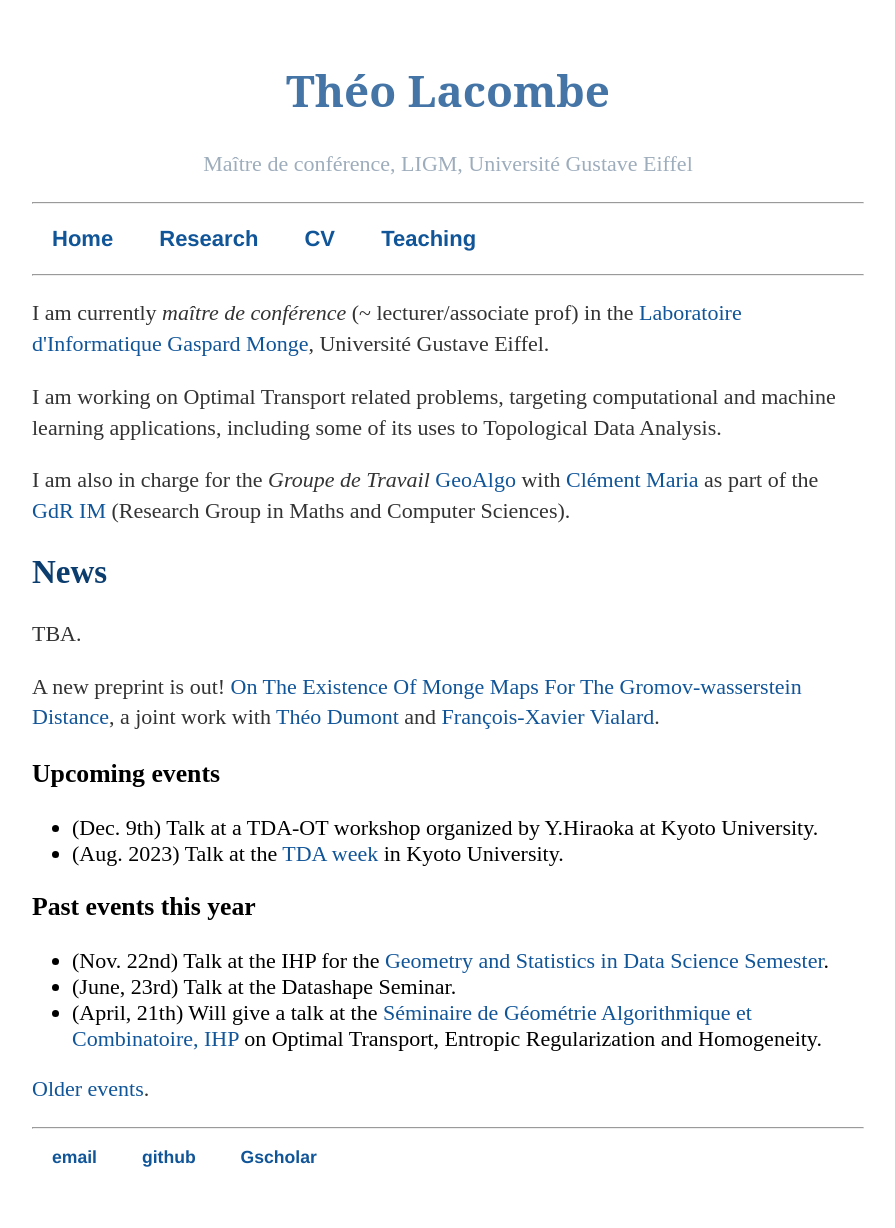
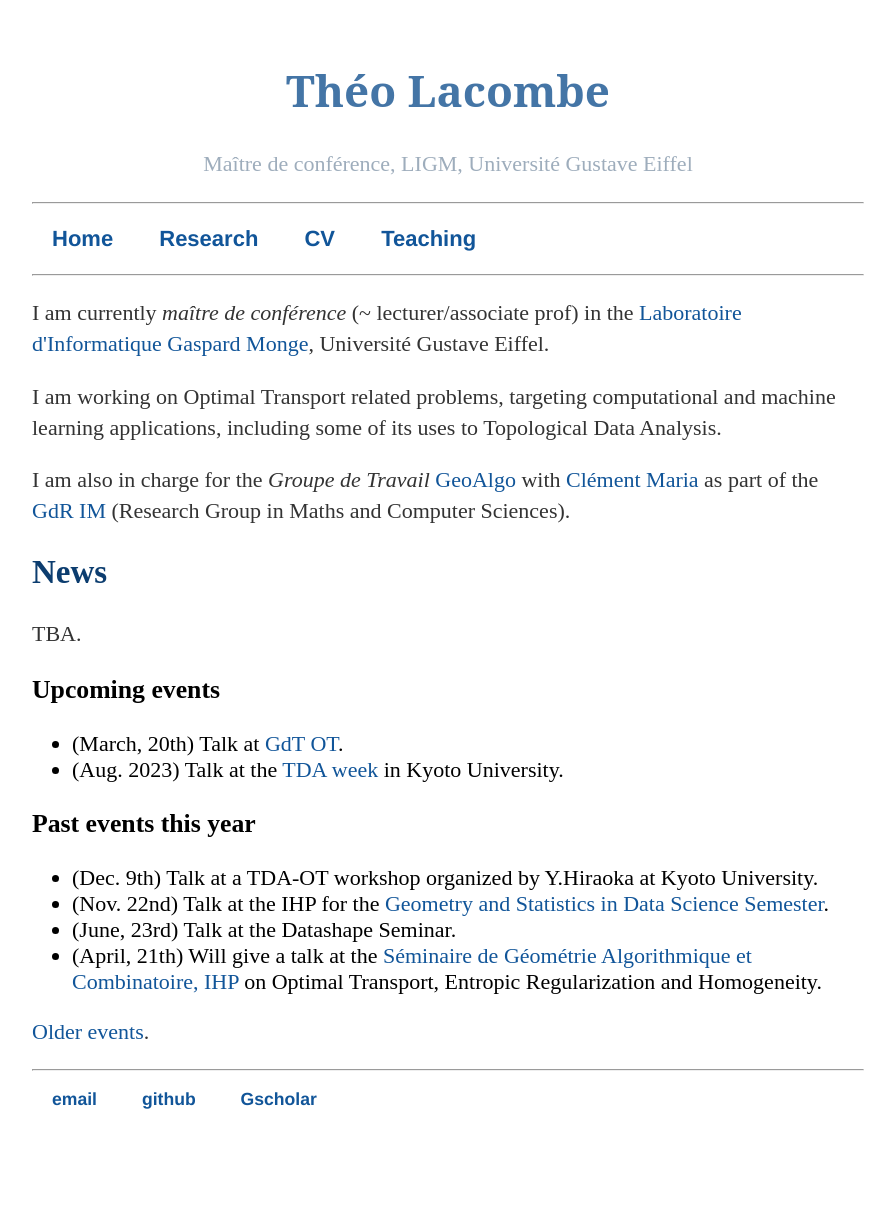
Before and after one commit to tlacombe/tlacombe.github.io, a Jekyll site: the page built from index.html, in a window 1280 px wide. Shown: the whole page, without its empty margins (192-1087 px from the left). Built offline with Jekyll 4.4.1, drawn with Linux system fonts in a browser that asks for light colours; after the commit the page ends 1170 px from its top, so only the background shows below that.

Commit message:
update news

```diff
--- a/index.html
+++ b/index.html
@@ -14,23 +14,18 @@ title: Théo Lacombe's webpage
     <p>
     TBA.
     </p>
-    <!--<p>
-    Research internship proposal, co-supervised by Mathieu Carrière, available <a href="./research/material/InternProp2023.pdf">here</a>.
-    </p>-->
-
-    <p>A new preprint is out! <a href='https://arxiv.org/abs/2210.11945'>On The Existence Of Monge Maps For The Gromov-wasserstein Distance</a>, a joint work with <a href='https://theodumont.github.io/'>Théo Dumont</a> and <a href='http://angkor.univ-mlv.fr/~vialard/'>François-Xavier Vialard</a>.
-    </p>
 
 
 
 	<h3> Upcoming events</h3>
 	<ul>
-		<li>(Dec. 9th) Talk at a TDA-OT workshop organized by Y.Hiraoka at Kyoto University.</li>
+		<li>(March, 20th)  Talk at <a href="https://lucanenna.github.io/gdt/gdtot/">GdT OT</a>.
 		<li>(Aug. 2023) Talk at the <a href="https://sites.google.com/view/tdaweek2023">TDA week</a> in Kyoto University.
 	</ul>
 
         <h3> Past events this year</h3>
 	<ul>
+		<li>(Dec. 9th) Talk at a TDA-OT workshop organized by Y.Hiraoka at Kyoto University.</li>
 		<li>(Nov. 22nd) Talk at the IHP for the <a href='https://indico.math.cnrs.fr/event/6590/timetable/#20220905.detailed'>Geometry and Statistics in Data Science Semester</a>.</li>
 		<li> (June, 23rd) Talk at the Datashape Seminar.</li>
 		<li>(April, 21th) Will give a talk at the <a href="http://monge.univ-mlv.fr/~hubard/GAC/index.html">Séminaire de Géométrie Algorithmique et Combinatoire, IHP</a> on Optimal Transport, Entropic Regularization and Homogeneity.</li>
```
